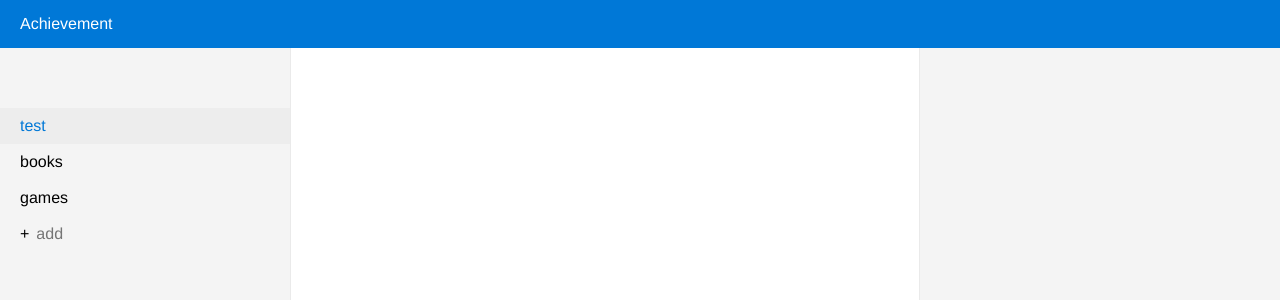
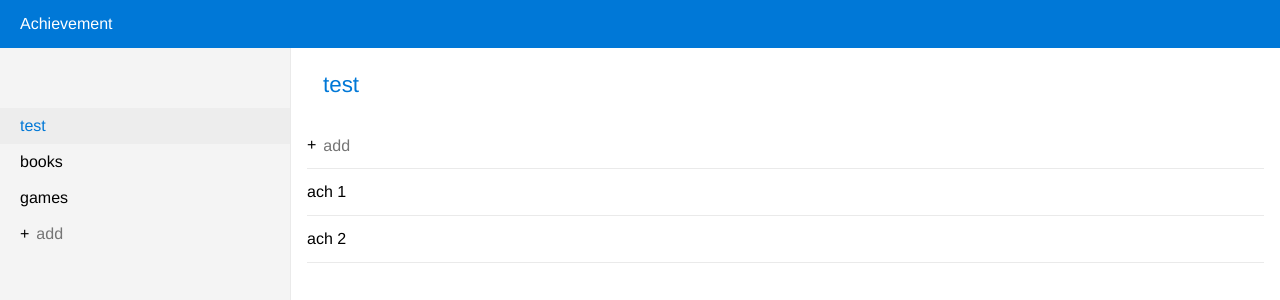
Before and after one commit to qiyisi/achievement, a React (Create React App) app: page / in a window 1280 px wide. Both pictures are taken after a click on the element "test". Shown: the top 300 px of the page. Built offline with nearby package versions, Linux system fonts and the light colour scheme.

Commit message:
add achievement item

```diff
--- /dev/null
+++ b/src/components/AchievementItem.js
@@ -0,0 +1,13 @@
+import React from 'react';
+
+class AchievementItem extends React.Component {
+  render() {
+    return (
+      <div className='achievement-item'>
+        <span>{this.props.data.content}</span>
+      </div>
+    )
+  }
+}
+
+export default AchievementItem;
--- a/src/components/AddItem.js
+++ b/src/components/AddAchievementItem.js
@@ -1,6 +1,6 @@
 import React from 'react';
 
-class AddItem extends React.Component {
+class AddAchievementItem extends React.Component {
   constructor(props) {
     super(props)
     this.state = { value: '' }
@@ -13,18 +13,18 @@ class AddItem extends React.Component {
   onEnterKeyPress(event) {
     if (event.key === 'Enter') {
       if (this.state.value) {
-        this.props.addType(this.state.value)
+        this.props.addAchievement(this.state.value)
         this.setState({ value: '' });
       }
     }
   }
   render() {
     return (
-      <div className='type-item add-item'>
-        <span><input className='add-item-input' placeholder='add' value={this.state.value} onChange={this.onInputChange} onKeyPress={this.onEnterKeyPress} /></span>
-      </div >
+      <div className="add-achievement-item">
+        <span><input className="add-achievement-item-input" placeholder="add" value={this.state.value} onChange={this.onInputChange} onKeyPress={this.onEnterKeyPress} /></span>
+      </div>
     )
   }
 }
 
-export default AddItem;
+export default AddAchievementItem;
--- /dev/null
+++ b/src/components/AddTypeItem.js
@@ -0,0 +1,30 @@
+import React from 'react';
+
+class AddItem extends React.Component {
+  constructor(props) {
+    super(props)
+    this.state = { value: '' }
+    this.onEnterKeyPress = this.onEnterKeyPress.bind(this)
+    this.onInputChange = this.onInputChange.bind(this)
+  }
+  onInputChange(event) {
+    this.setState({ value: event.target.value });
+  }
+  onEnterKeyPress(event) {
+    if (event.key === 'Enter') {
+      if (this.state.value) {
+        this.props.addType(this.state.value)
+        this.setState({ value: '' });
+      }
+    }
+  }
+  render() {
+    return (
+      <div className='type-item add-type-item'>
+        <span><input className='add-type-item-input' placeholder='add' value={this.state.value} onChange={this.onInputChange} onKeyPress={this.onEnterKeyPress} /></span>
+      </div >
+    )
+  }
+}
+
+export default AddItem;
--- a/src/components/CenterColumn.js
+++ b/src/components/CenterColumn.js
@@ -1,11 +1,18 @@
 import React from 'react';
+import AddAchievementItem from './AddAchievementItem';
+import AchievementItem from './AchievementItem';
 
 class CenterColumn extends React.Component {
-
   render() {
-    return (
-      <div className="center-column" onClick={() => this.props.onCenterColumnClick()}>
-
+    return (this.props.focusType &&
+      <div className="center-column">
+        <div className="type-header">{this.props.focusType.name}</div>
+        <div className="achievement-item-container">
+          <AddAchievementItem addAchievement={this.props.addAchievement} />
+          <div className="achievement-list">
+            {this.props.achievementList.map(item => (<AchievementItem data={item} key={item.index} />))}
+          </div>
+        </div>
       </div>
     );
   }
--- a/src/components/Content.js
+++ b/src/components/Content.js
@@ -9,26 +9,32 @@ class Content extends React.Component {
     this.state = {
       typeList: [{ name: 'test', index: '1' }, { name: 'books', index: '2' }, { name: 'games', index: '3' }],
       focusType: null,
-      showRightColumn: true
+      achievementList: [{ content: 'ach 1', index: '1' }, { content: 'ach 2', index: '2' }],
+      showRightColumn: false
     }
     this.toggleRightColumn = this.toggleRightColumn.bind(this)
     this.setFocusType = this.setFocusType.bind(this)
     this.addType = this.addType.bind(this)
+    this.addAchievement = this.addAchievement.bind(this)
   }
   toggleRightColumn() {
     this.setState({ showRightColumn: !this.state.showRightColumn })
   }
   setFocusType(index) {
-    this.setState({ focusType: index })
+    const focusType = this.state.typeList.find((item) => item.index === index)
+    this.setState({ focusType: focusType })
   }
   addType(name) {
     this.setState({ typeList: this.state.typeList.concat({ name: name, index: (this.state.typeList.length + 1).toString() }) })
+  }
+  addAchievement(content) {
+    this.setState({ achievementList: [{ content: content, index: (this.state.achievementList.length + 1).toString() }].concat(this.state.achievementList) })
   }
   render() {
     return (
       <div className="content" >
         <LeftColumn typeList={this.state.typeList} focusType={this.state.focusType} onTypeItemClick={this.setFocusType} addType={this.addType} />
-        <CenterColumn onCenterColumnClick={this.toggleRightColumn} />
+        <CenterColumn achievementList={this.state.achievementList} focusType={this.state.focusType} addAchievement={this.addAchievement} onCenterColumnClick={this.toggleRightColumn} />
         <RightColumn show={this.state.showRightColumn} />
       </div>
     );
--- a/src/components/LeftColumn.js
+++ b/src/components/LeftColumn.js
@@ -1,14 +1,14 @@
 import React from 'react';
 import TypeItem from './TypeItem';
-import AddItem from './AddItem';
+import AddTypeItem from './AddTypeItem';
 
 class LeftColumn extends React.Component {
   render() {
     return (
       <div className="left-column">
         <div className="type-item-container" >
-          {this.props.typeList.map(item => (<TypeItem data={item} focus={this.props.focusType} onTypeItemClick={this.props.onTypeItemClick} key={item.index} />))}
-          <AddItem addType={this.props.addType} />
+          {this.props.typeList.map(item => (<TypeItem data={item} focusType={this.props.focusType} onTypeItemClick={this.props.onTypeItemClick} key={item.index} />))}
+          <AddTypeItem addType={this.props.addType} />
         </div>
       </div>
     );
--- a/src/components/TypeItem.js
+++ b/src/components/TypeItem.js
@@ -3,7 +3,7 @@ import React from 'react';
 class TypeItem extends React.Component {
   render() {
     return (
-      <div className={['type-item', this.props.focus === this.props.data.index ? 'type-item-focus' : null].join(' ')} onClick={() => this.props.onTypeItemClick(this.props.data.index)}>
+      <div className={['type-item', (this.props.focusType && this.props.focusType.index === this.props.data.index) ? 'type-item-focus' : null].join(' ')} onClick={() => this.props.onTypeItemClick(this.props.data.index)}>
         <span>{this.props.data.name}</span>
       </div>
     )
--- a/src/css/index.css
+++ b/src/css/index.css
@@ -35,6 +35,8 @@ body {
 }
 
 .center-column {
+  display: flex;
+  flex-direction: column;
   flex: 1 1 auto;
 }
 
@@ -68,16 +70,16 @@ body {
   color: #0078D7;
 }
 
-.add-item {
+.add-type-item {
   outline: 0;
 }
 
-.add-item > span::before {
+.add-type-item > span::before {
   content: '+';
   margin-right: 5px;
 }
 
-.add-item-input {
+.add-type-item-input {
   flex-grow: 1;
   outline: 0;
   border: 0;
@@ -85,3 +87,60 @@ body {
   font-family: "Microsoft Yahei","微软雅黑","STXihei","Meiryo UI","Meiryo","メイリオ","ＭＳ Ｐゴシック","MS PGothic","Hiragino Kaku Gothic Pro","Arial Unicode MS","Helvetica Neue","Helvetica","Arial",sans-serif;
   font-size: 1em;
 }
+
+.type-header {
+  padding: 24px 32px;
+  color: #0078D7;
+  font-size: 1.4em;
+}
+
+.achievement-item-container {
+  display: flex;
+  flex-direction: column;
+  flex: 1 1 auto;
+  overflow: scroll;
+}
+
+.add-achievement-item {
+  flex: 0 0;
+  margin: 0 16px;
+  border-bottom: 1px solid #EAEAEA;
+  height: 46px;
+  line-height: 46px;
+}
+
+.add-achievement-item > span {
+  display: flex;
+}
+
+.add-achievement-item > span::before {
+  content: '+';
+  margin-right: 5px;
+}
+
+.add-achievement-item-input {
+  flex-grow: 1;
+  outline: 0;
+  border: 0;
+  background-color: transparent;
+  font-family: "Microsoft Yahei","微软雅黑","STXihei","Meiryo UI","Meiryo","メイリオ","ＭＳ Ｐゴシック","MS PGothic","Hiragino Kaku Gothic Pro","Arial Unicode MS","Helvetica Neue","Helvetica","Arial",sans-serif;
+  font-size: 1em;
+  height: 46px;
+}
+
+.achievement-list {
+  flex: 1 1 auto;
+  overflow: scroll;
+}
+
+.achievement-item {
+  flex: 0 0;
+  margin: 0 16px;
+  border-bottom: 1px solid #EAEAEA;
+  height: 46px;
+  line-height: 46px;
+}
+
+.achievement-item:hover {
+  background-color:#ededed;
+}
```
